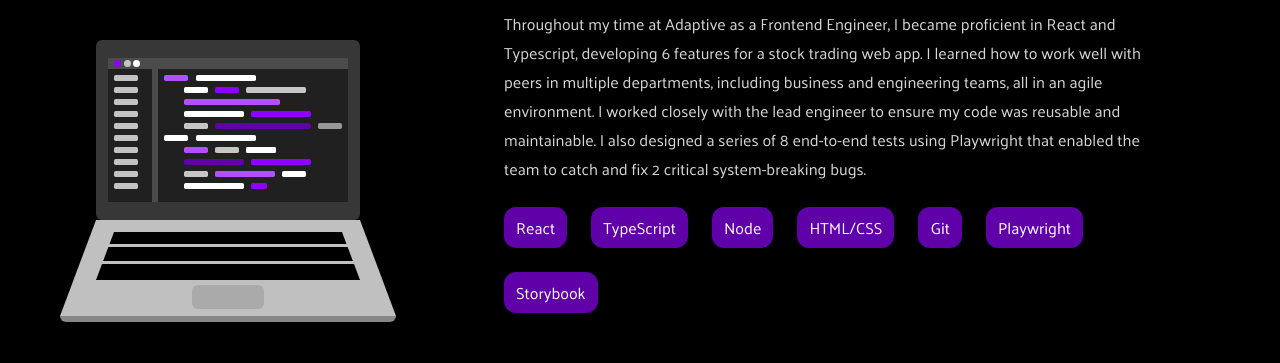
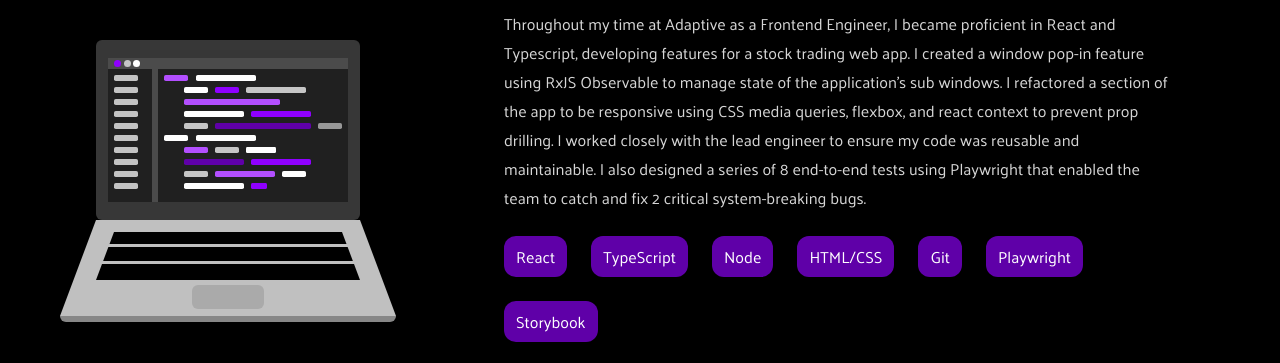
Before and after one commit to ClarkChan1/portfolio-2023, a website: page index.html in a window 1280 px wide. Shown: the part 252-615 px from the top of the page. Drawn offline with Linux system fonts and the light colour scheme; a web font is replaced by a local one.

Commit message:
chore: change work description

```diff
--- a/index.html
+++ b/index.html
@@ -175,13 +175,15 @@
             </div>
             <p class="description">
               Throughout my time at Adaptive as a Frontend Engineer, I became
-              proficient in React and Typescript, developing 6 features for a
-              stock trading web app. I learned how to work well with peers in
-              multiple departments, including business and engineering teams,
-              all in an agile environment. I worked closely with the lead
-              engineer to ensure my code was reusable and maintainable. I also
-              designed a series of 8 end-to-end tests using Playwright that
-              enabled the team to catch and fix 2 critical system-breaking bugs.
+              proficient in React and Typescript, developing features for a
+              stock trading web app. I created a window pop-in feature using
+              RxJS Observable to manage state of the application’s sub windows.
+              I refactored a section of the app to be responsive using CSS media
+              queries, flexbox, and react context to prevent prop drilling. I
+              worked closely with the lead engineer to ensure my code was
+              reusable and maintainable. I also designed a series of 8
+              end-to-end tests using Playwright that enabled the team to catch
+              and fix 2 critical system-breaking bugs.
             </p>
             <div class="technology-container">
               <p>React</p>
```
